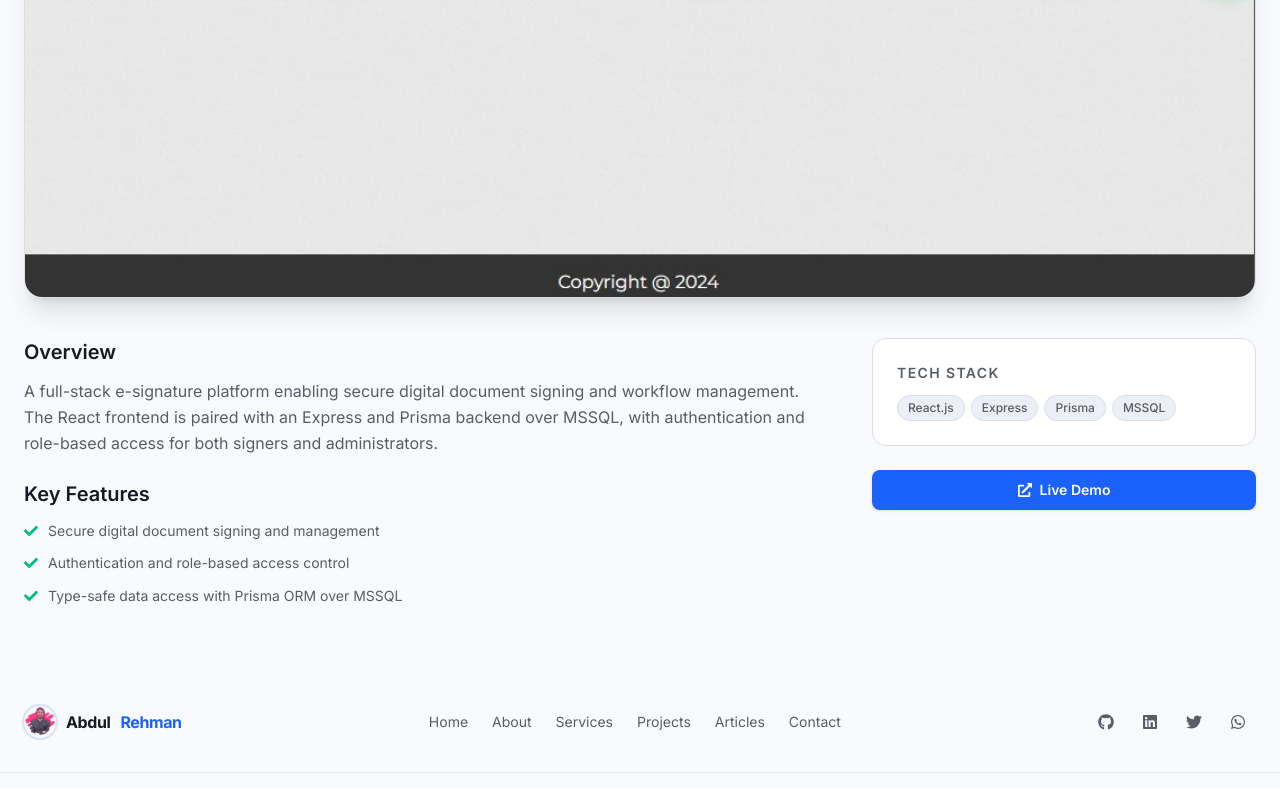
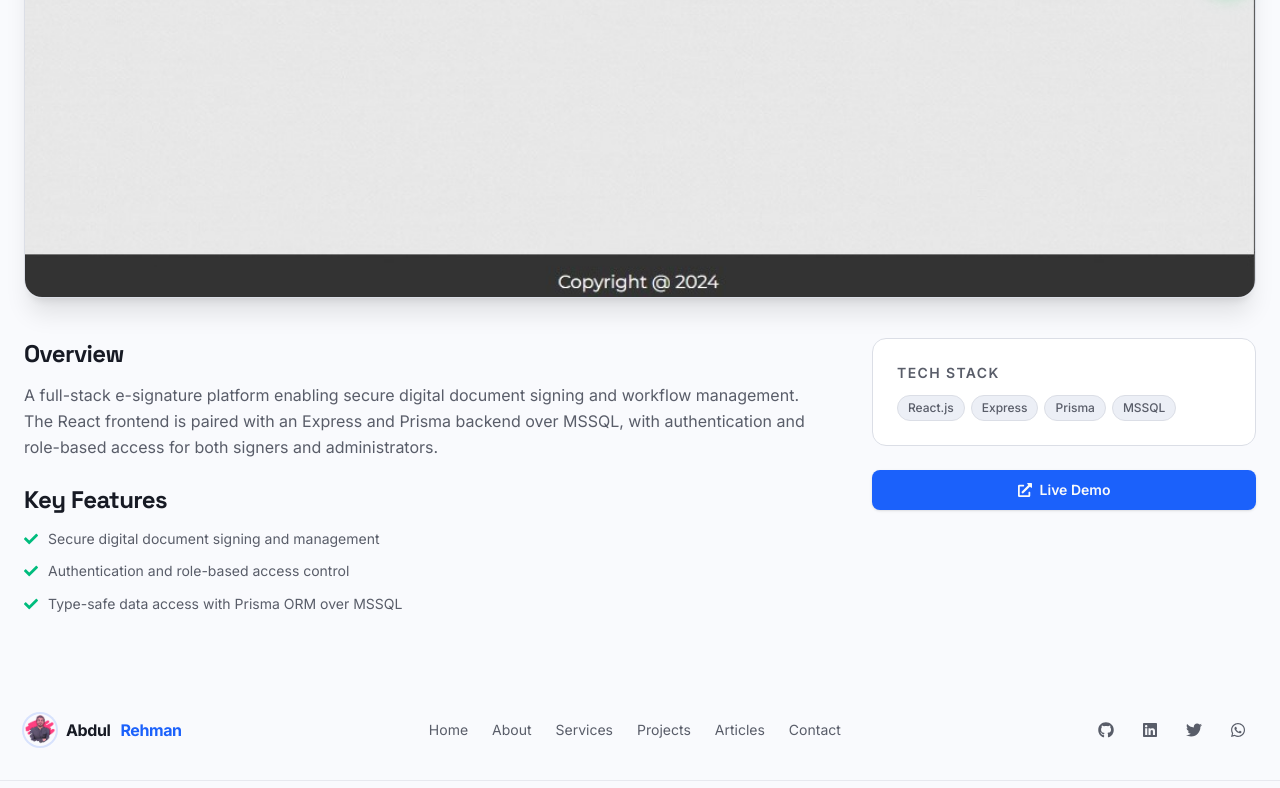
Before and after one commit to abdul191/next-portfolio, a Next.js app: page /en/projects/gtrack-esignature in a window 1280 px wide. Shown: the part 785-1573 px from the top of the page. Built offline with nearby package versions, Linux system fonts and the light colour scheme; a web font is replaced by a local one.

Commit message:
Enhance typography across components by updating heading styles for improved readability and consistency

```diff
--- a/src/app/[locale]/about/page.tsx
+++ b/src/app/[locale]/about/page.tsx
@@ -95,7 +95,7 @@ export default async function AboutPage({
 
       {/* Stats */}
       <div className="mt-16">
-        <h2 className="mb-6 text-center text-sm font-semibold uppercase tracking-widest text-primary">
+        <h2 className="mb-6 text-center font-sans text-sm font-semibold uppercase tracking-widest text-primary">
           {t('statsTitle')}
         </h2>
         <div className="grid grid-cols-3 gap-4">
--- a/src/app/[locale]/articles/[slug]/page.tsx
+++ b/src/app/[locale]/articles/[slug]/page.tsx
@@ -89,7 +89,7 @@ export default async function ArticleDetailPage({
         </div>
 
         <div className="mt-4 space-y-4">
-          <h1 className="text-3xl font-bold tracking-tight sm:text-4xl">{content.title}</h1>
+          <h1 className="text-4xl font-bold tracking-tight sm:text-5xl">{content.title}</h1>
           <p className="text-lg text-muted-foreground">{content.tagline}</p>
         </div>
 
--- a/src/app/[locale]/projects/[slug]/page.tsx
+++ b/src/app/[locale]/projects/[slug]/page.tsx
@@ -97,14 +97,14 @@ export default async function ProjectDetailPage({
       <div className="mt-10 grid gap-10 lg:grid-cols-3">
         <div className="space-y-6 lg:col-span-2">
           <div>
-            <h2 className="text-xl font-semibold">{t('overviewLabel')}</h2>
+            <h2 className="text-2xl font-bold tracking-tight">{t('overviewLabel')}</h2>
             <p className="mt-3 leading-relaxed text-muted-foreground">
               {content.overview}
             </p>
           </div>
 
           <div>
-            <h2 className="text-xl font-semibold">{t('featuresLabel')}</h2>
+            <h2 className="text-2xl font-bold tracking-tight">{t('featuresLabel')}</h2>
             <ul className="mt-3 space-y-2.5">
               {content.features.map((feature) => (
                 <li
@@ -121,7 +121,7 @@ export default async function ProjectDetailPage({
 
         <aside className="space-y-6">
           <div className="rounded-xl border border-border bg-card p-6">
-            <h3 className="text-sm font-semibold uppercase tracking-widest text-muted-foreground">
+            <h3 className="font-sans text-sm font-semibold uppercase tracking-widest text-muted-foreground">
               {t('stackLabel')}
             </h3>
             <div className="mt-3 flex flex-wrap gap-1.5">
--- a/src/app/globals.css
+++ b/src/app/globals.css
@@ -157,6 +157,14 @@
   html {
     @apply font-sans;
     scroll-behavior: smooth;
+  }
+  h1,
+  h2,
+  h3,
+  h4,
+  h5,
+  h6 {
+    @apply font-heading;
   }
 }
 
```
